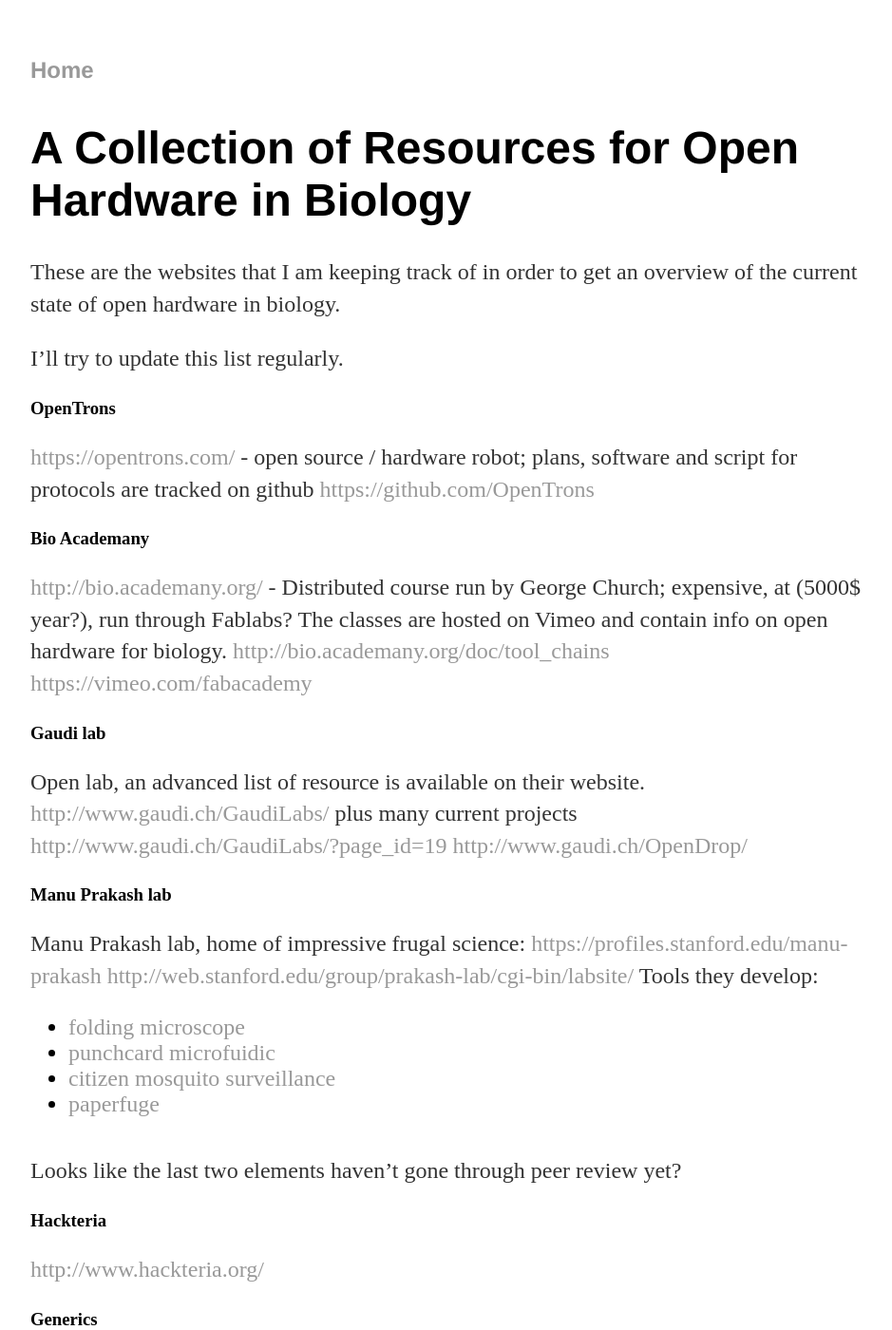
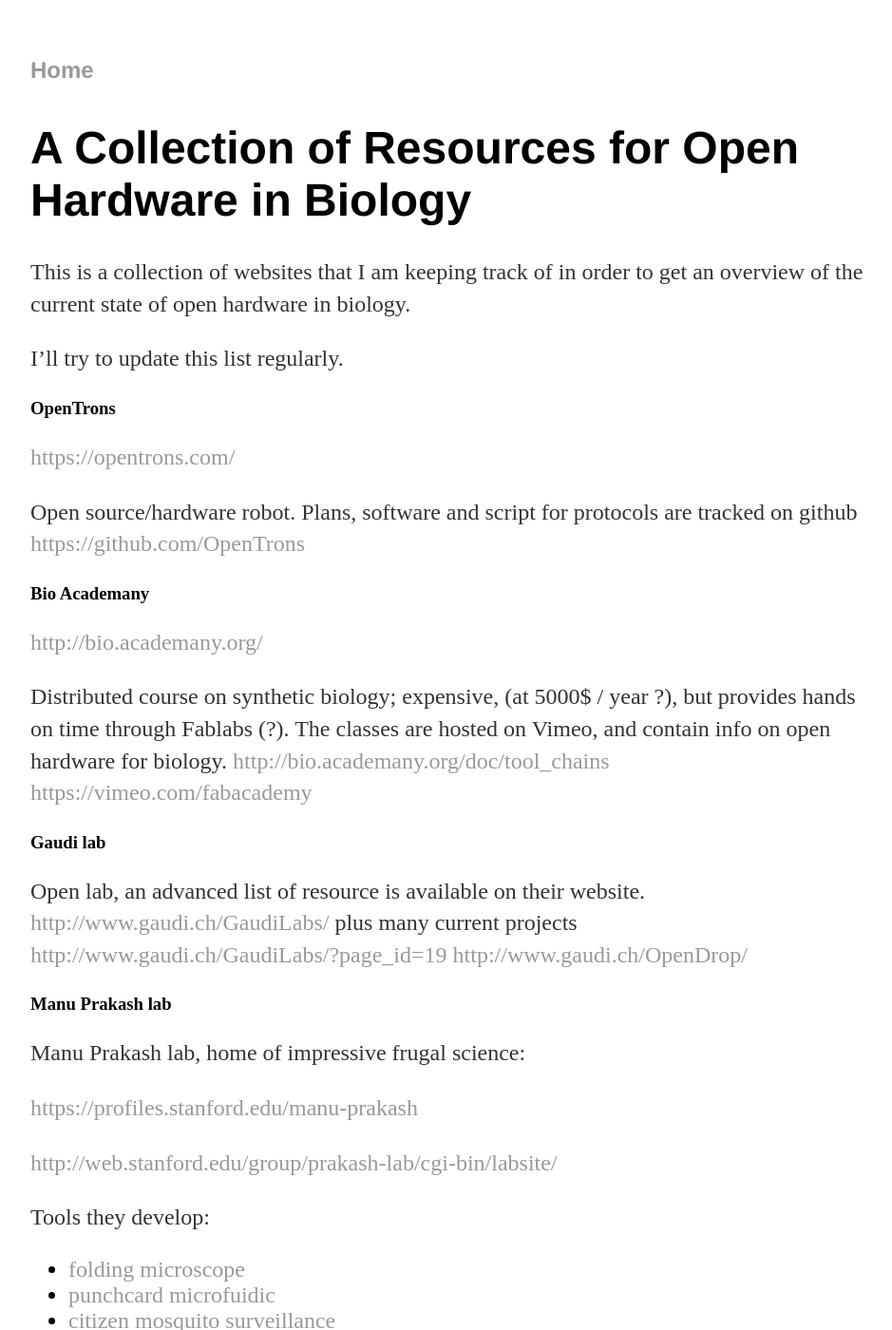
Before and after one commit to othomantegazza/otho-website, a Jekyll site: the page built from stuff/notes_on_ohardware.md, in a window 1280 px wide and 1400 px high. Shown: the whole window at 95% size, without its empty margins (160-1099 px from the left). Built offline with Jekyll 4.4.1, drawn with Linux system fonts in a browser that asks for light colours; some of the changed text lies outside the part shown.

Commit message:
minor changes

```diff
--- a/stuff/notes_on_ohardware.md
+++ b/stuff/notes_on_ohardware.md
@@ -4,21 +4,25 @@
 permalink: open-hardware-bio.html
 ---
 
-These are the websites that I am keeping track of in order to get an overview
-of the current state of open hardware in biology.
+This is a collection of websites that I am keeping track of in order to get an
+overview of the current state of open hardware in biology.
 
 I'll try to update this list regularly.
 
 ### OpenTrons
 
-<https://opentrons.com/> - open source / hardware robot; plans, software and
+<https://opentrons.com/>
+
+Open source/hardware robot. Plans, software and
 script for protocols are tracked on github <https://github.com/OpenTrons>
 
 ### Bio Academany
 
-<http://bio.academany.org/> - Distributed course run by George Church;
-expensive, at (5000$ year?), run through Fablabs? The classes are hosted on Vimeo
-and contain info on open hardware for biology.
+<http://bio.academany.org/>
+
+Distributed course on synthetic biology;
+expensive, (at 5000$ / year ?), but provides hands on time through Fablabs (?).
+The classes are hosted on Vimeo, and contain info on open hardware for biology.
 <http://bio.academany.org/doc/tool_chains>
 <https://vimeo.com/fabacademy>
 
@@ -31,8 +35,11 @@
 ### Manu Prakash lab
 
 Manu Prakash lab, home of impressive frugal science:
+
 <https://profiles.stanford.edu/manu-prakash>
+
 <http://web.stanford.edu/group/prakash-lab/cgi-bin/labsite/>
+
 Tools they develop:
 
 - [folding microscope](https://www.foldscope.com/)
@@ -40,10 +47,9 @@
 - [citizen mosquito surveillance](http://biorxiv.org/content/early/2017/03/25/120519)
 - [paperfuge](http://biorxiv.org/content/early/2016/08/30/072207)
 
-Looks like the last two elements haven't gone through peer review yet?
+Looks like the last two elements haven't gone through peer review yet.
 
 ### Hackteria
-
 <http://www.hackteria.org/>
 
 ### Generics
```
